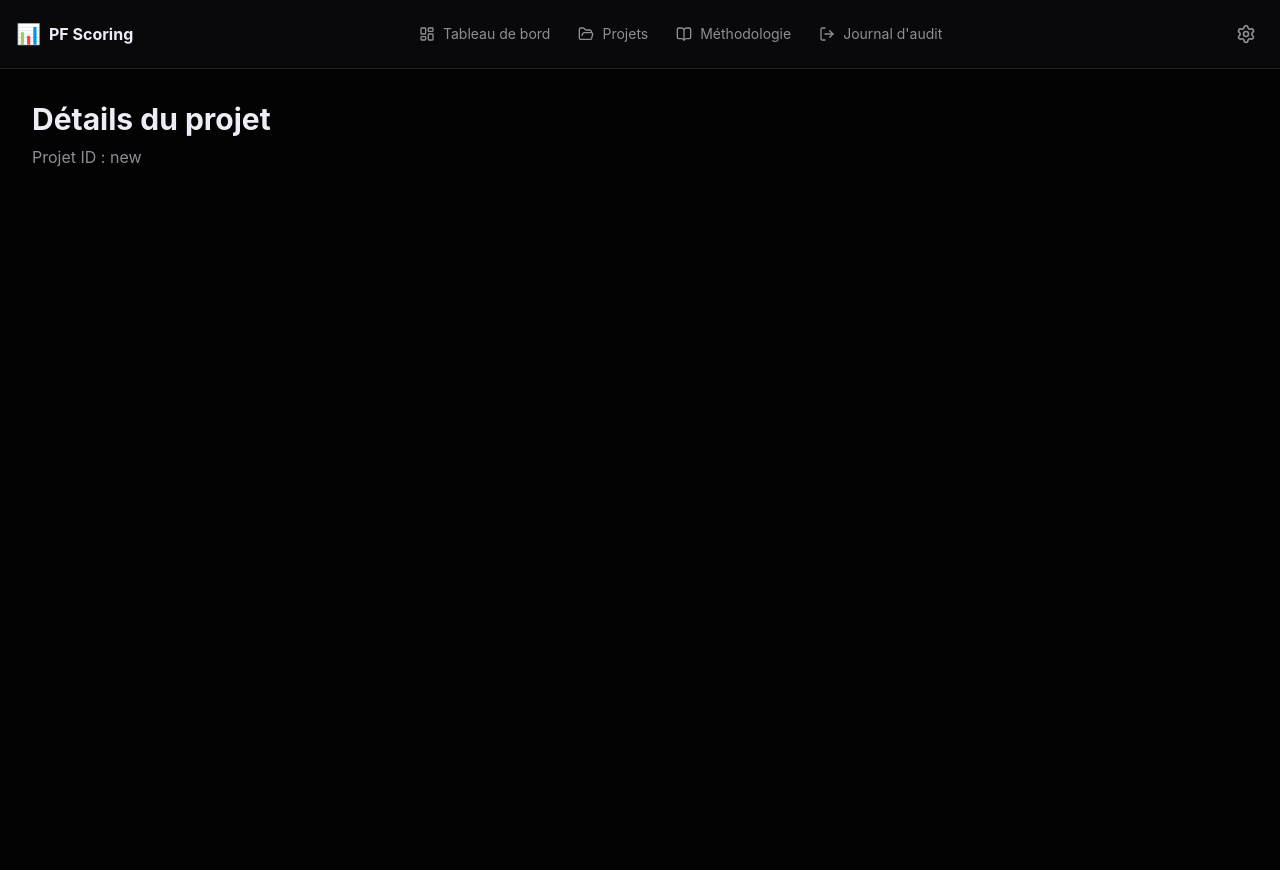
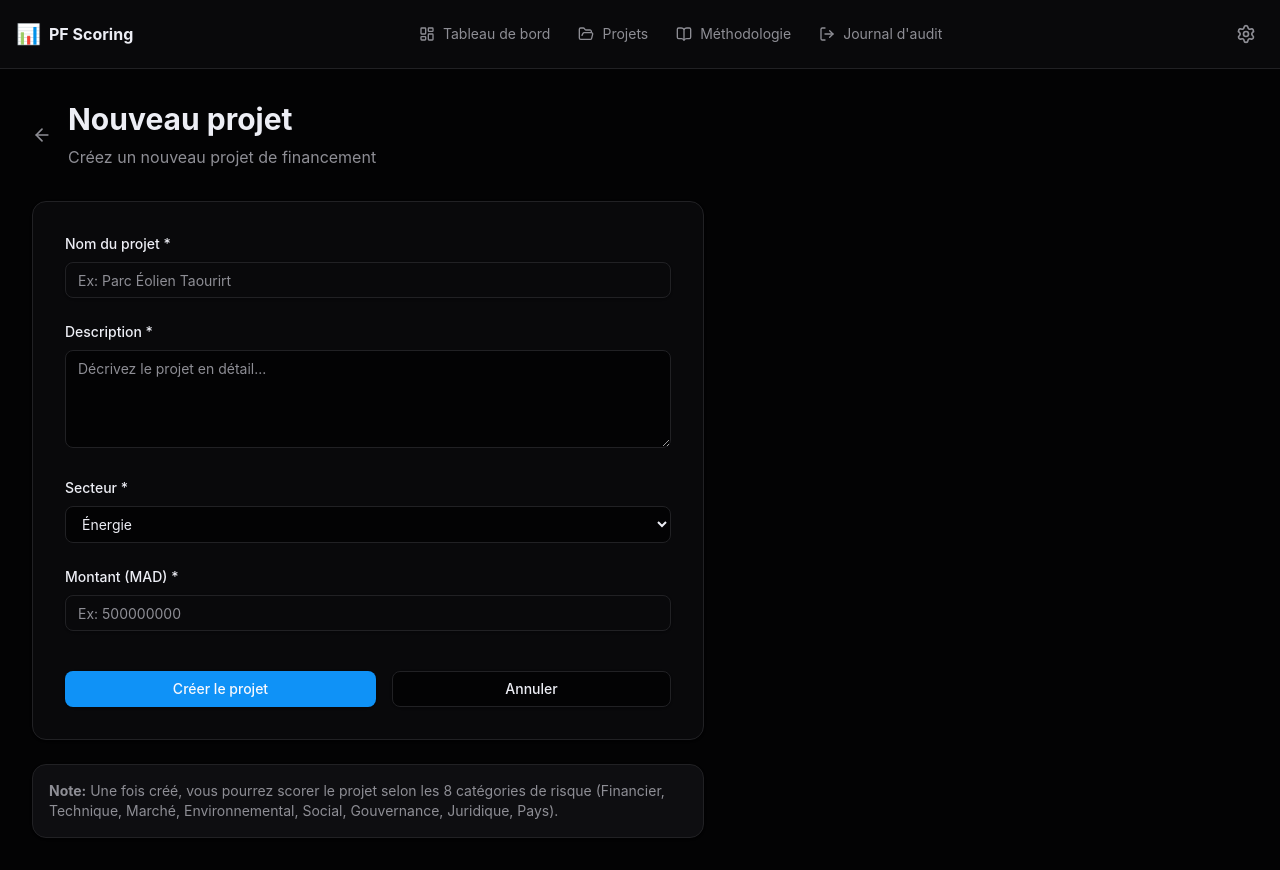
Before and after one commit to tariqeddoumi/pf-scoring-v7claude, a Next.js app: page /projects/new in a window 1280 px wide. Built offline with nearby package versions, Linux system fonts and the light colour scheme.

Commit message:
feat: add project creation page
- Create new project form with validation
- Fields: name, description, sector, amount (MAD)
- Sector dropdown from constants
- Real-time amount formatting (M MAD)
- Back to projects list functionality
- Ready for API integration

```diff
--- /dev/null
+++ b/app/projects/new/page.tsx
@@ -0,0 +1,173 @@
+"use client";
+
+import { useState } from "react";
+import { useRouter } from "next/navigation";
+import { Button } from "@/components/ui/button";
+import { Card } from "@/components/ui/card";
+import { Input } from "@/components/ui/input";
+import { Select } from "@/components/ui/select";
+import { SECTEURS } from "@/lib/constants";
+import { ArrowLeft } from "lucide-react";
+import Link from "next/link";
+
+export default function NewProjectPage() {
+  const router = useRouter();
+  const [loading, setLoading] = useState(false);
+  const [formData, setFormData] = useState({
+    nom: "",
+    description: "",
+    secteur: SECTEURS[0],
+    montant: "",
+  });
+
+  const handleChange = (e: React.ChangeEvent<HTMLInputElement | HTMLSelectElement | HTMLTextAreaElement>) => {
+    const { name, value } = e.target;
+    setFormData((prev) => ({
+      ...prev,
+      [name]: name === "montant" ? parseFloat(value) || "" : value,
+    }));
+  };
+
+  const handleSubmit = async (e: React.FormEvent) => {
+    e.preventDefault();
+    setLoading(true);
+
+    try {
+      // TODO: Implémenter la création via API
+      console.log("Créer projet:", formData);
+      // const res = await fetch("/api/projects", {
+      //   method: "POST",
+      //   headers: { "Content-Type": "application/json" },
+      //   body: JSON.stringify(formData),
+      // });
+      // const data = await res.json();
+      // router.push(`/projects/${data.id}`);
+
+      alert("Création de projet en développement");
+    } catch (error) {
+      console.error("Erreur:", error);
+      alert("Erreur lors de la création");
+    } finally {
+      setLoading(false);
+    }
+  };
+
+  return (
+    <div className="p-8">
+      <div className="mb-8 flex items-center gap-4">
+        <Link href="/projects" className="text-muted-foreground hover:text-foreground">
+          <ArrowLeft className="h-5 w-5" />
+        </Link>
+        <div>
+          <h1 className="text-3xl font-bold">Nouveau projet</h1>
+          <p className="mt-2 text-muted-foreground">
+            Créez un nouveau projet de financement
+          </p>
+        </div>
+      </div>
+
+      <div className="max-w-2xl">
+        <Card className="p-8">
+          <form onSubmit={handleSubmit} className="space-y-6">
+            {/* Nom du projet */}
+            <div>
+              <label htmlFor="nom" className="block text-sm font-medium mb-2">
+                Nom du projet *
+              </label>
+              <Input
+                id="nom"
+                name="nom"
+                value={formData.nom}
+                onChange={handleChange}
+                placeholder="Ex: Parc Éolien Taourirt"
+                required
+              />
+            </div>
+
+            {/* Description */}
+            <div>
+              <label htmlFor="description" className="block text-sm font-medium mb-2">
+                Description *
+              </label>
+              <textarea
+                id="description"
+                name="description"
+                value={formData.description}
+                onChange={handleChange}
+                placeholder="Décrivez le projet en détail..."
+                className="w-full rounded-md border border-input bg-background px-3 py-2 text-sm ring-offset-background placeholder:text-muted-foreground focus:outline-none focus:ring-2 focus:ring-ring focus:ring-offset-2"
+                rows={4}
+                required
+              />
+            </div>
+
+            {/* Secteur */}
+            <div>
+              <label htmlFor="secteur" className="block text-sm font-medium mb-2">
+                Secteur *
+              </label>
+              <select
+                id="secteur"
+                name="secteur"
+                value={formData.secteur}
+                onChange={handleChange}
+                className="w-full rounded-md border border-input bg-background px-3 py-2 text-sm ring-offset-background focus:outline-none focus:ring-2 focus:ring-ring focus:ring-offset-2"
+                required
+              >
+                {SECTEURS.map((secteur) => (
+                  <option key={secteur} value={secteur}>
+                    {secteur}
+                  </option>
+                ))}
+              </select>
+            </div>
+
+            {/* Montant */}
+            <div>
+              <label htmlFor="montant" className="block text-sm font-medium mb-2">
+                Montant (MAD) *
+              </label>
+              <Input
+                id="montant"
+                name="montant"
+                type="number"
+                value={formData.montant}
+                onChange={handleChange}
+                placeholder="Ex: 500000000"
+                required
+              />
+              {formData.montant && (
+                <p className="text-xs text-muted-foreground mt-2">
+                  {(parseInt(String(formData.montant)) / 1000000).toFixed(0)}M MAD
+                </p>
+              )}
+            </div>
+
+            {/* Actions */}
+            <div className="flex gap-4 pt-4">
+              <Button
+                type="submit"
+                disabled={loading}
+                className="flex-1"
+              >
+                {loading ? "Création..." : "Créer le projet"}
+              </Button>
+              <Link href="/projects" className="flex-1">
+                <Button type="button" variant="outline" className="w-full">
+                  Annuler
+                </Button>
+              </Link>
+            </div>
+          </form>
+        </Card>
+
+        {/* Info */}
+        <Card className="mt-6 p-4 bg-secondary/50">
+          <p className="text-sm text-muted-foreground">
+            <strong>Note:</strong> Une fois créé, vous pourrez scorer le projet selon les 8 catégories de risque (Financier, Technique, Marché, Environnemental, Social, Gouvernance, Juridique, Pays).
+          </p>
+        </Card>
+      </div>
+    </div>
+  );
+}
```
